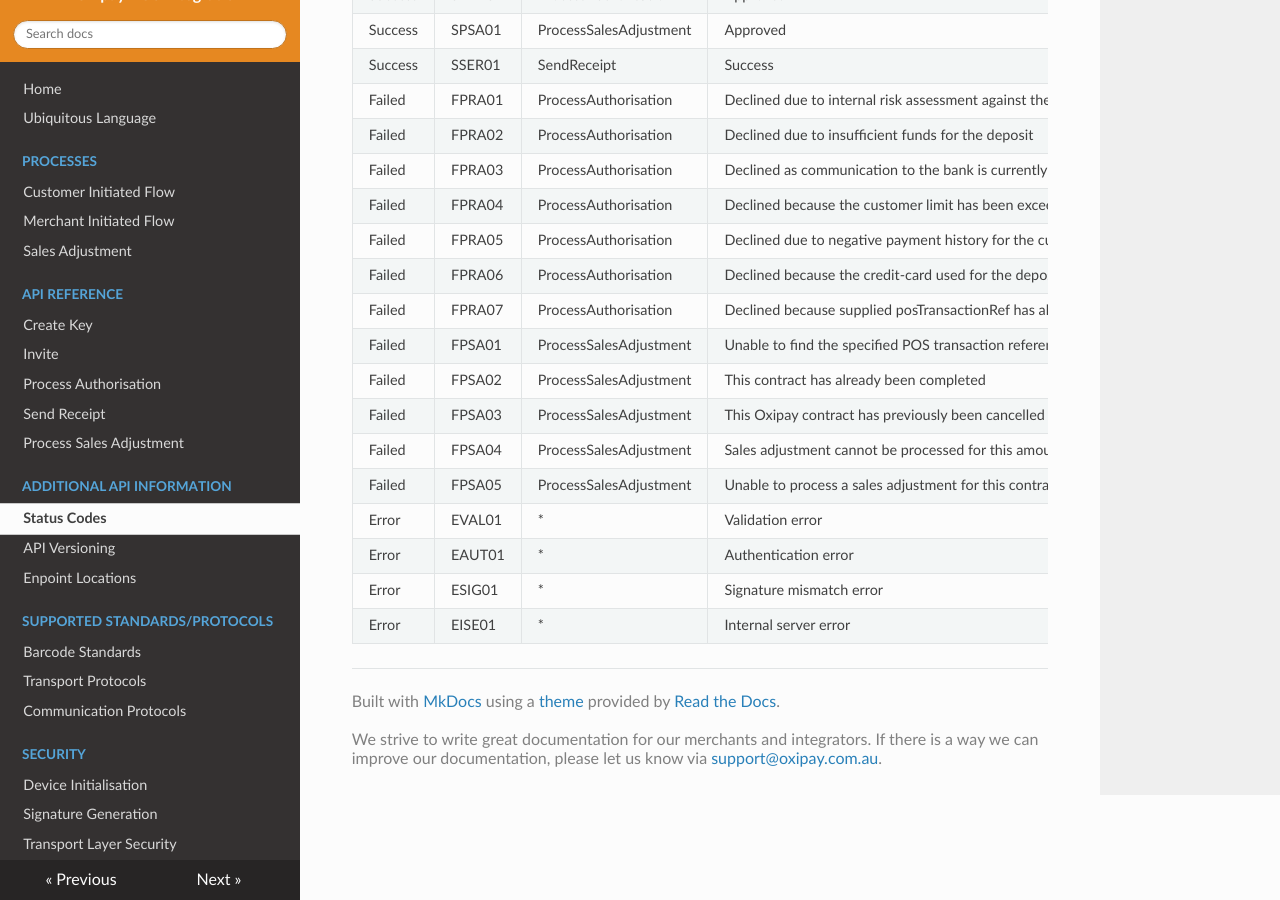
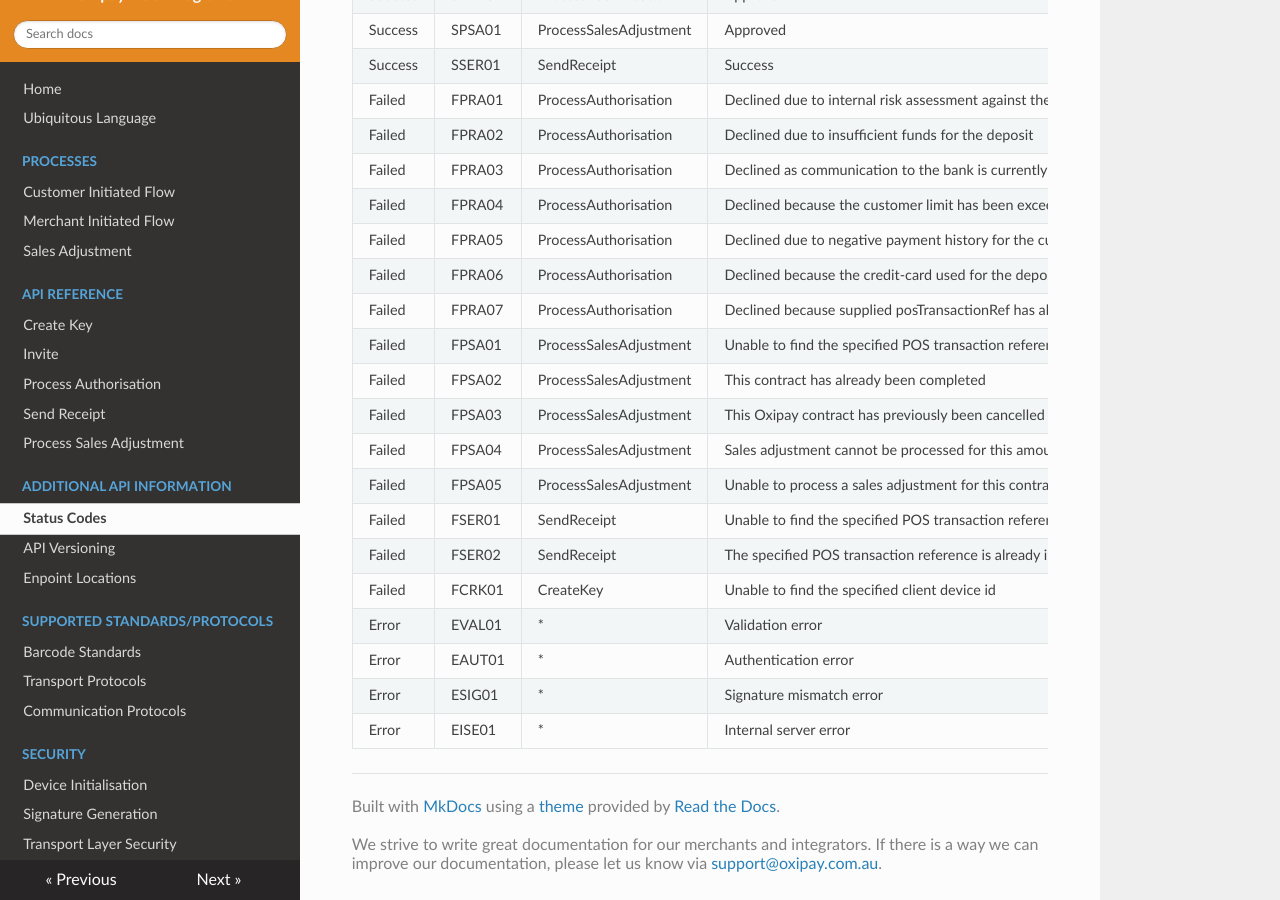
Before and after one commit to oxipay/posdocs, an MkDocs documentation site: the page built from docs/api_information/status_codes.md, in a window 1280 px wide and 900 px high, scrolled down 564 px. Built offline with MkDocs 1.6.1, drawn with Linux system fonts in a browser that asks for light colours; nearby versions of some CDN libraries; old or Windows-style settings are respelled for this version of MkDocs.

Commit message:
new status codes added

```diff
--- a/docs/api_information/status_codes.md
+++ b/docs/api_information/status_codes.md
@@ -27,6 +27,9 @@ Failed | FPSA02 | ProcessSalesAdjustment | This contract has already been comple
 Failed | FPSA03 | ProcessSalesAdjustment | This Oxipay contract has previously been cancelled and all payments collected have been refunded to the customer
 Failed | FPSA04 | ProcessSalesAdjustment | Sales adjustment cannot be processed for this amount
 Failed | FPSA05 | ProcessSalesAdjustment | Unable to process a sales adjustment for this contract. Please contact Merchant Services on 1300 413 902 during business hours for further information
+Failed | FSER01 | SendReceipt | Unable to find the specified POS transaction reference
+Failed | FSER02 | SendReceipt | The specified POS transaction reference is already in use
+Failed | FCRK01 | CreateKey | Unable to find the specified client device id
 Error | EVAL01 | * | Validation error
 Error | EAUT01 | * | Authentication error
 Error | ESIG01 | * | Signature mismatch error
```
